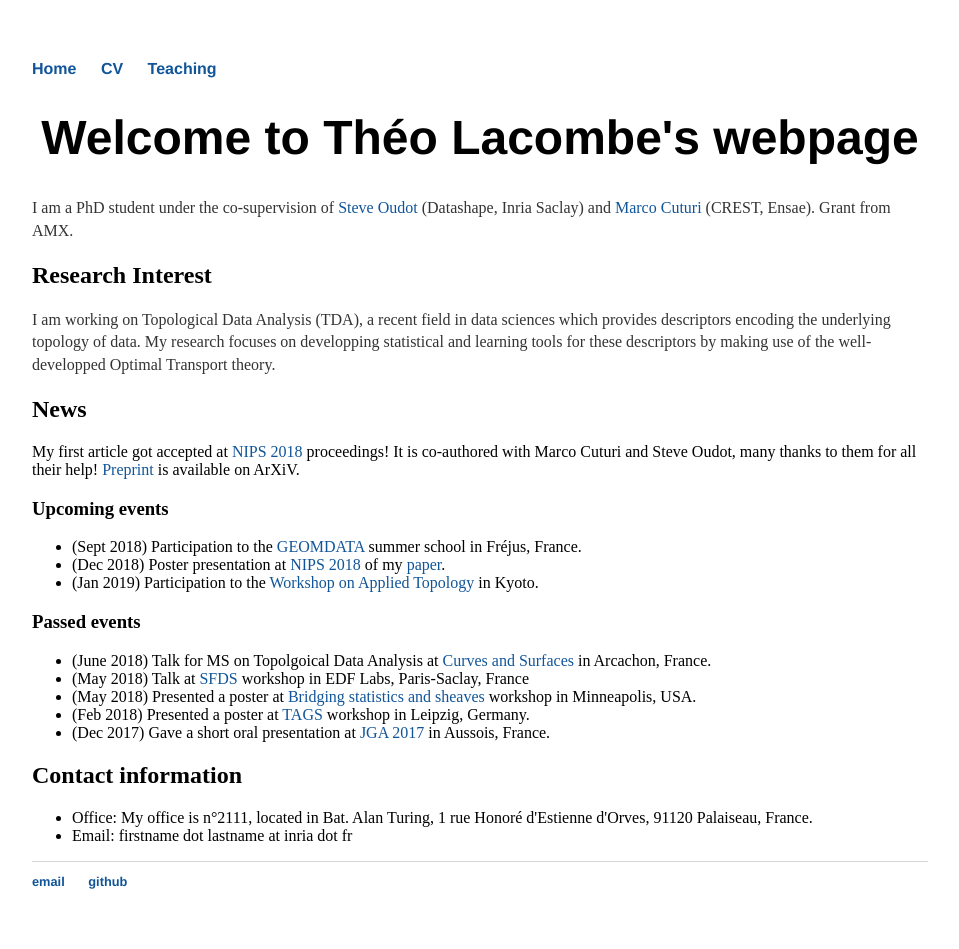
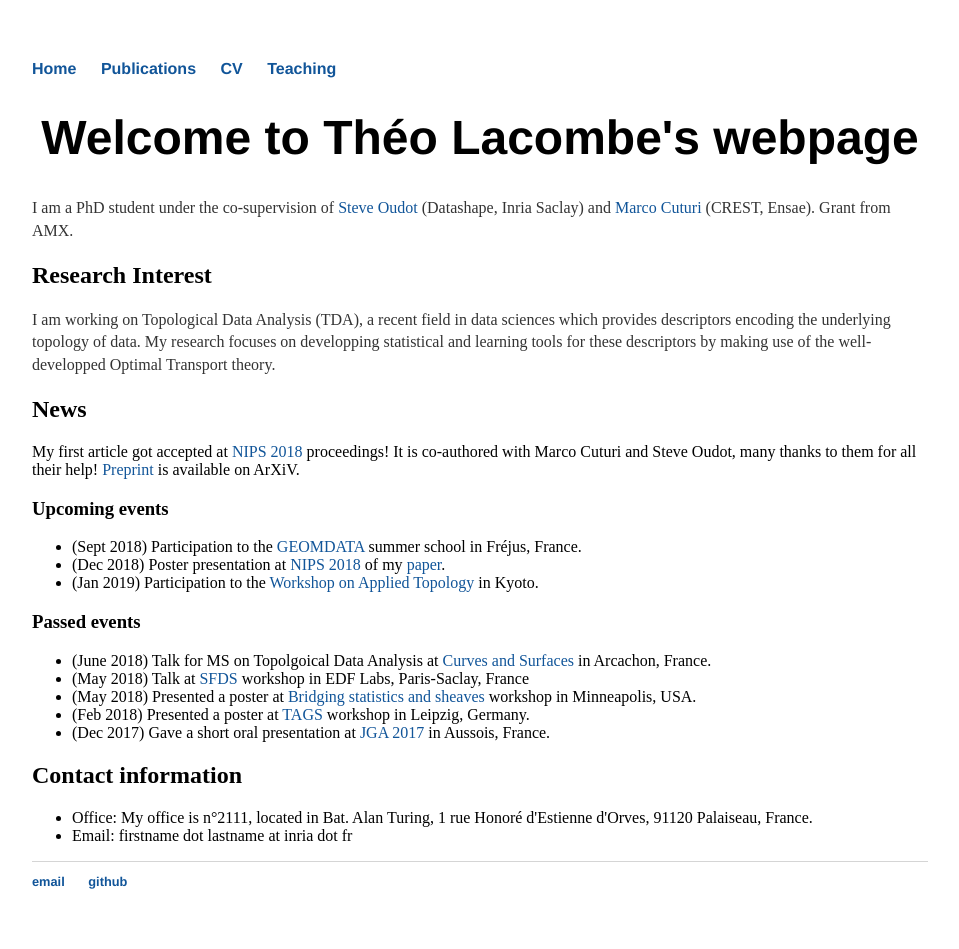
Before and after one commit to tlacombe/tlacombe.github.io, a Jekyll site: the page built from index.html, in a window 1280 px wide. Shown: the whole page, without its empty margins (160-1119 px from the left). Built offline with Jekyll 4.4.1, drawn with Linux system fonts in a browser that asks for light colours.

Commit message:
added publications section

```diff
--- a/_layouts/default.html
+++ b/_layouts/default.html
@@ -9,8 +9,8 @@
 		<nav>
     		<ul>
         		<li><a href="/">Home</a></li>
+			<li><a href="/publications">Publications</a></li>
 			<li><a href="/curriculum">CV</a></li>
-	        	<!--<li><a href="/publications">Publications</a></li>-->
 			<!--<li><a href="/talks">Talks</a></li>-->
         		<li><a href="/teaching">Teaching</a></li>
     		</ul>
```
